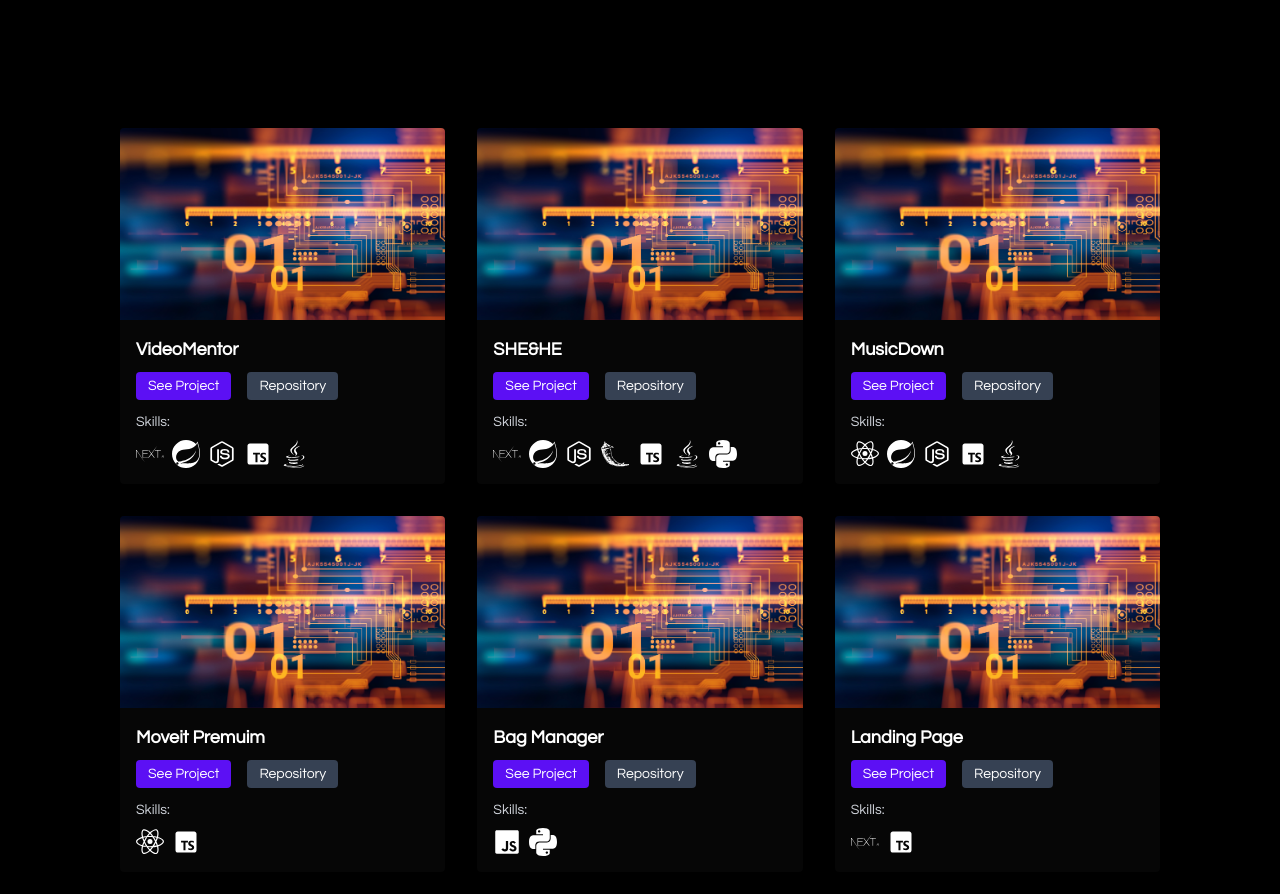
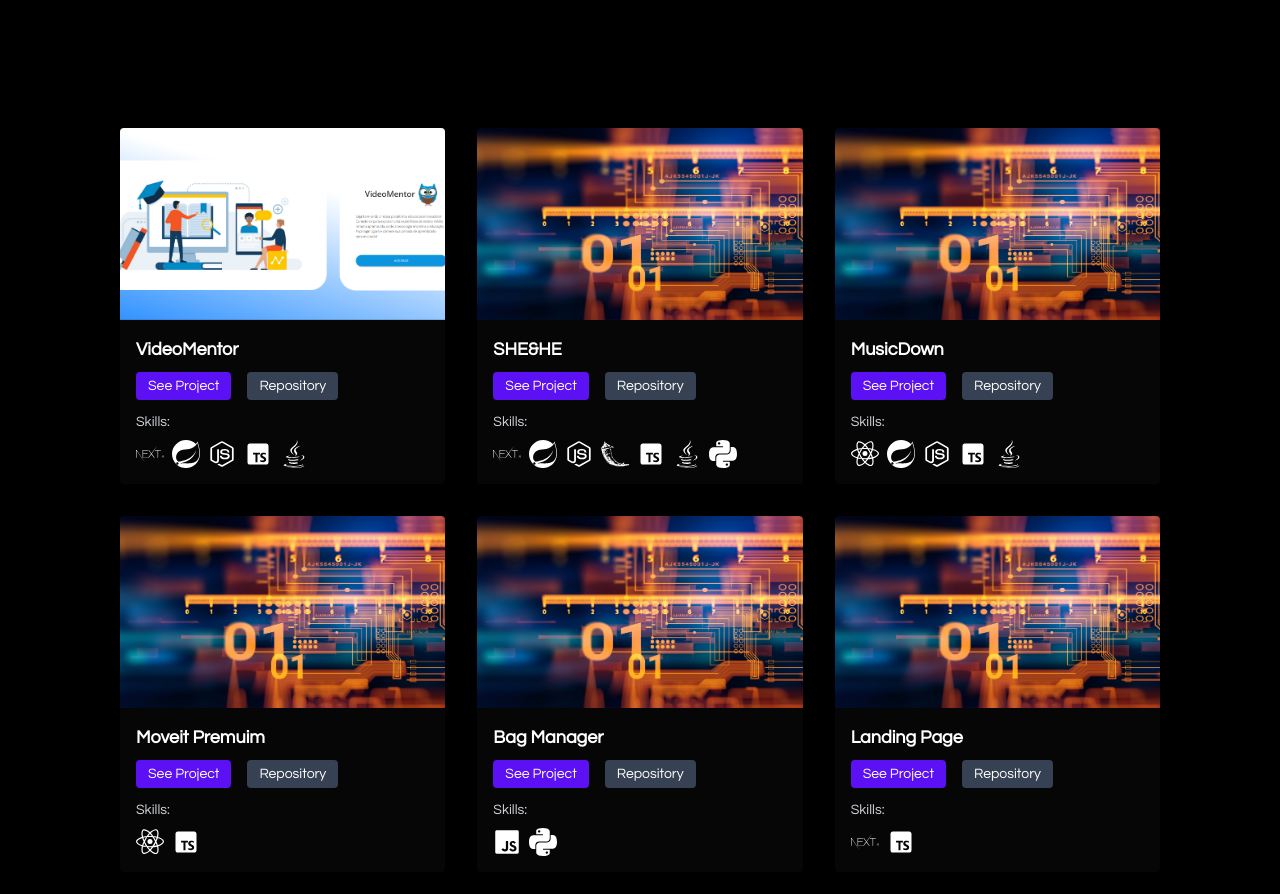
Before and after one commit to MatheusRodriguesEsoft/web-profile, a Next.js app: page / in a window 1280 px wide. Shown: the part 1600-2494 px from the top of the page. Built offline with nearby package versions, Linux system fonts and the light colour scheme.

Commit message:
update 01-06-2025

```diff
--- a/src/resources/works.ts
+++ b/src/resources/works.ts
@@ -15,7 +15,7 @@ export const works: Work[] = [
     id: Math.random(),
     name: 'VideoMentor',
     page: 'http://videomentor.com.br',
-    img: '/imgs/bg-default.jpg',
+    img: '/imgs/videomentor.png',
     repo: 'https://github.com/MatheusRodriguesEsoft/app-videomentor',
     skills: [iconsSkills[0],iconsSkills[2],iconsSkills[5],iconsSkills[8],iconsSkills[10]]
   },
```
Also changed, not shown: public/imgs/videomentor.png (added).
